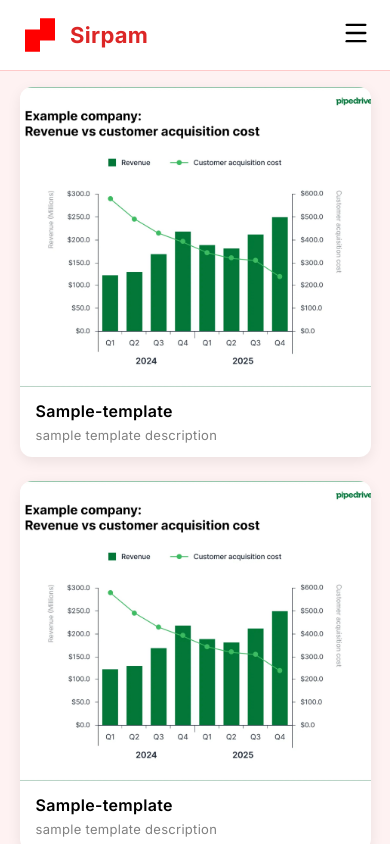
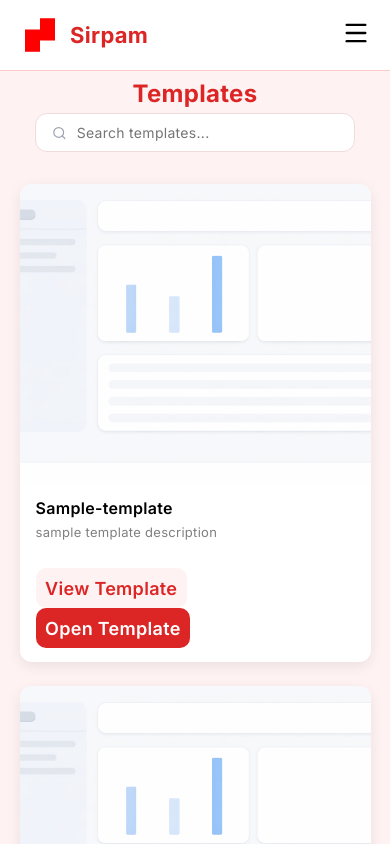
Before and after one commit to PooranaSelvan/UI-Builder, a React (Vite) app in the folder frontend/: page /templates in a window 390 px wide. Shown: the top 844 px of the page. Built offline with nearby package versions, Linux system fonts and the light colour scheme; no server answers.

Commit message:
Created templates page with responsive design

```diff
--- a/frontend/src/pages/templates/TemplateCard.jsx
+++ b/frontend/src/pages/templates/TemplateCard.jsx
@@ -1,5 +1,5 @@
 import React from 'react'
-import sales from "./assets/sales.jpg"
+import sales from "./assets/sales.png"
 import "./templateCard.css"
 
 const TemplateCard = () => {
@@ -12,6 +12,10 @@ const TemplateCard = () => {
             <h3 className='template-heading'>Sample-template</h3>
             <p className='template-description'>sample template description</p>
         </div>
+        <div className="button-part">
+            <button className='btn-view'>View Template</button>
+            <button className='btn-open'>Open Template</button>
+        </div>
     </div>
   );
 }
--- a/frontend/src/pages/templates/Templates.jsx
+++ b/frontend/src/pages/templates/Templates.jsx
@@ -6,6 +6,15 @@ import Footer from "../../../src/components/Footer"
 const Templates = () => {
   return (
     <>
+      <div className="search-bar">
+        <div className="heading">
+          <h2>Templates</h2>
+        </div>
+        <div className="search-box">
+          <svg xmlns="http://www.w3.org/2000/svg" width="16" height="16" viewBox="0 0 24 24" fill="none" stroke="currentColor" stroke-width="2" stroke-linecap="round" stroke-linejoin="round" class="lucide lucide-search" aria-hidden="true"><path d="m21 21-4.34-4.34"></path><circle cx="11" cy="11" r="8"></circle></svg>
+          <input type="text" placeholder='Search templates...' />
+        </div>
+      </div>
       <div className="template-container">
         <TemplateCard></TemplateCard>
         <TemplateCard></TemplateCard>
--- a/frontend/src/pages/templates/templateCard.css
+++ b/frontend/src/pages/templates/templateCard.css
@@ -37,3 +37,24 @@
   font-size: 13px;
   color: gray;
 }
+
+.button-part{
+    padding: 14px 16px;
+}
+
+.button-part button{
+    padding: 3%;
+    margin-right: 4%;
+    border-radius: 10px;
+    font-size: 18px;
+}
+
+.btn-view{
+    background-color: #fef2f2;
+    color: #dc2626;
+}
+
+.btn-open{
+    background-color: #dc2626;
+    color: white;
+}
--- a/frontend/src/pages/templates/templates.css
+++ b/frontend/src/pages/templates/templates.css
@@ -1,4 +1,4 @@
-.template-container{
+.template-container {
     width: 100%;
     height: auto;
     display: grid;
@@ -10,16 +10,47 @@
     align-items: start;
 }
 
+.search-box {
+    display: flex;
+    align-items: center;
+    gap: 10px;
+    background: #fff;
+    padding: 10px 16px;
+    border-radius: 12px;
+    border: 1px solid #f1dcdc;
+    width: 320px;
+}
+
+.search-bar{
+    display: flex;
+    align-items: center;
+    justify-content: space-between;
+    padding: 2% 14%;
+    background-color: #FEF2F2;
+}
+
+.heading{
+    color: #DC2626;
+}
+
 @media (max-width: 1100px) {
-    .template-container{
+    .template-container {
         grid-template-columns: repeat(2, minmax(0, 1fr));
         padding: 24px 8%;
     }
 }
 
 @media (max-width: 700px) {
-    .template-container{
+    .template-container {
         grid-template-columns: 1fr;
         padding: 16px 5%;
     }
+
+    .search-bar{
+        flex-direction: column;
+    }
+
+    .heading{
+        margin-bottom: 2%;
+    }
 }
```
Also changed, not shown: frontend/src/pages/templates/assets/sales.jpg (deleted), frontend/src/pages/templates/assets/sales.png (added).
